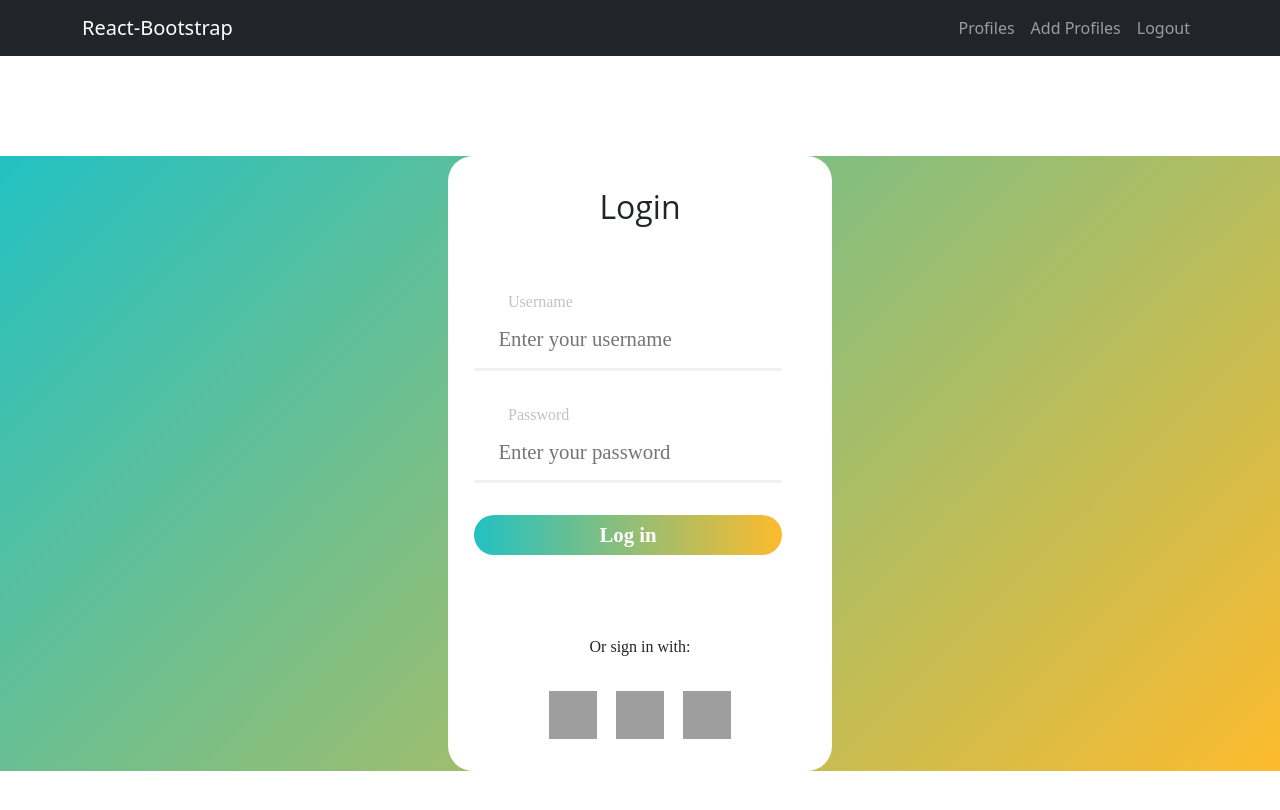
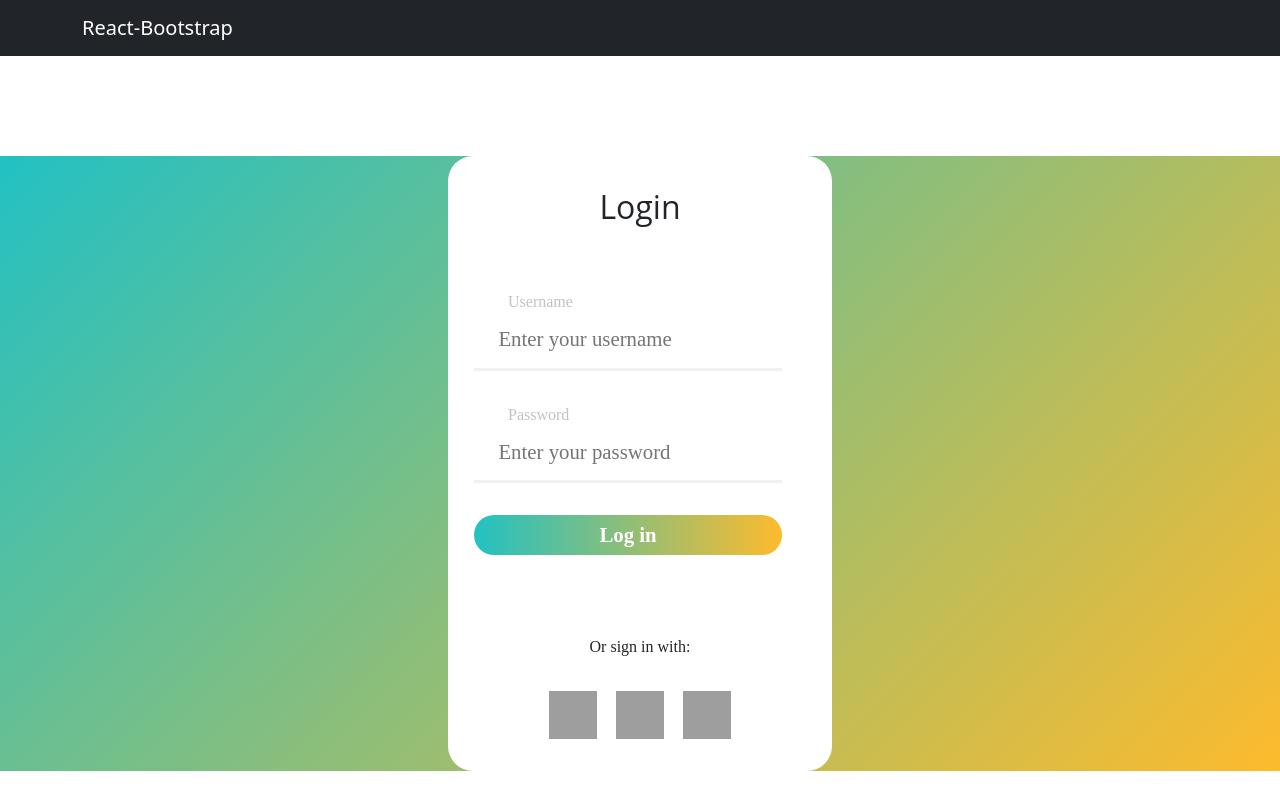
Before and after one commit to SankhojjalC/ToDos, a React (Create React App) app: page / in a window 1280 px wide. Shown: the top 810 px of the page. Built offline with nearby package versions, Linux system fonts and the light colour scheme; grey boxes are pictures that could not be loaded.

Commit message:
Fixed login issues

```diff
--- a/src/components/Form.jsx
+++ b/src/components/Form.jsx
@@ -1,12 +1,19 @@
+import { useDispatch } from "react-redux";
+import { useHistory } from "react-router-dom";
+
+import { logIn } from "../store/logedInReducer";
 import { useState } from "react";
 import { FormInput } from "./FormInput";
 import { FormButton } from "./FormButton";
 
+import { validatePassword } from "../utils/helper";
+
 import "./styles/login.css";
 
-import { validatePassword } from "../utils/helper";
+export const Form = (props) => {
+  const dispatch = useDispatch();
+  const history = useHistory();
 
-export const Form = (props) => {
   const [userName, setUserName] = useState("");
   const [password, setPassword] = useState("");
 
@@ -14,10 +21,10 @@ export const Form = (props) => {
     event.preventDefault();
     const response = validatePassword(userName, password);
     if (response?.status === 200) {
-      //login True
-      console.log("RESPO is finally----->", response?.data);
       //show success toaster message
-      // save user cred in localstorage and redux
+      localStorage.setItem("userDetails", JSON.stringify(response?.data));
+      dispatch(logIn(response?.data));
+      history.push("/profile");
     } else if (response?.status === 301) {
       //show toaster message that passowrd is wrong
     } else if (response?.status === 400) {
--- a/src/components/Headers.jsx
+++ b/src/components/Headers.jsx
@@ -1,10 +1,14 @@
 import { Navbar, Container, Nav } from "react-bootstrap";
+import { useSelector } from "react-redux";
 
 export const Headers = () => {
+  const isloggedIn = useSelector((state) => state.logedInReducer.isloggedIn);
   return (
     <Navbar collapseOnSelect expand="lg" bg="dark" variant="dark">
       <Container>
         <Navbar.Brand href="profile">React-Bootstrap</Navbar.Brand>
+        {isloggedIn ? (
+          <>
             <Navbar.Toggle aria-controls="responsive-navbar-nav" />
             <Navbar.Collapse id="responsive-navbar-nav">
               <Nav className="me-auto"></Nav>
@@ -14,6 +18,8 @@ export const Headers = () => {
                 <Nav.Link href="/">Logout</Nav.Link>
               </Nav>
             </Navbar.Collapse>
+          </>
+        ) : null}
       </Container>
     </Navbar>
   );
--- a/src/store/logedInReducer.js
+++ b/src/store/logedInReducer.js
@@ -6,12 +6,12 @@ const initialState = {
 };
 
 export const loggedInSlice = createSlice({
-  name: "loggedIn",
+  name: "logedInReducer",
   initialState,
   reducers: {
     logIn: (state, action) => {
       state.isloggedIn = true;
-      state.user = action.user;
+      state.user = { ...action.payload };
     },
   },
 });
--- a/src/utils/helper.js
+++ b/src/utils/helper.js
@@ -6,7 +6,7 @@ export const validatePassword = (username, password) => {
     if (filteredUserData[0].password === password) {
       return {
         status: 200,
-        data: filteredUserData,
+        data: filteredUserData[0],
         message: "User Login Successful",
       };
     } else {
```
Lines whose indentation alone changed are shown as unchanged.
